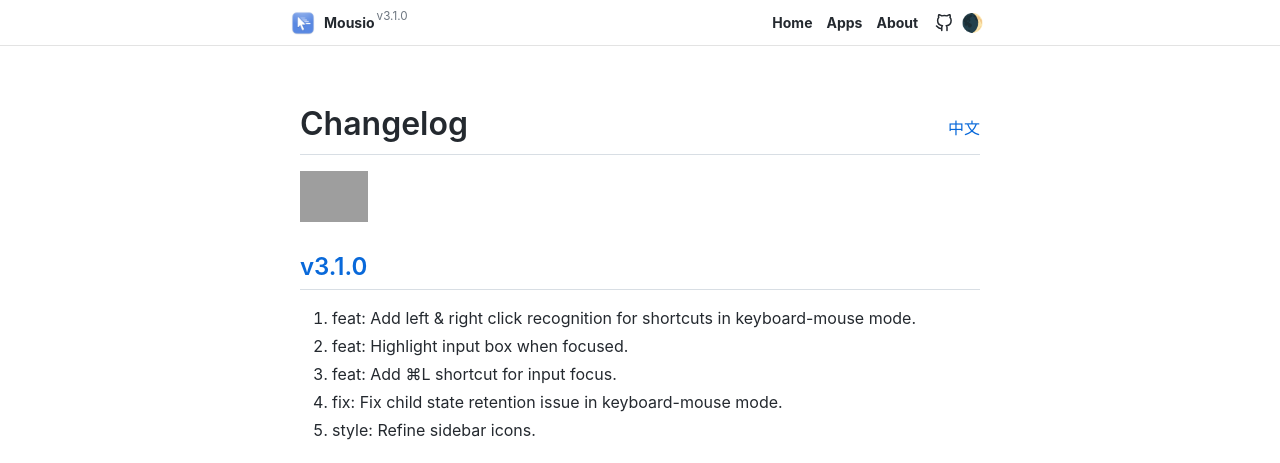
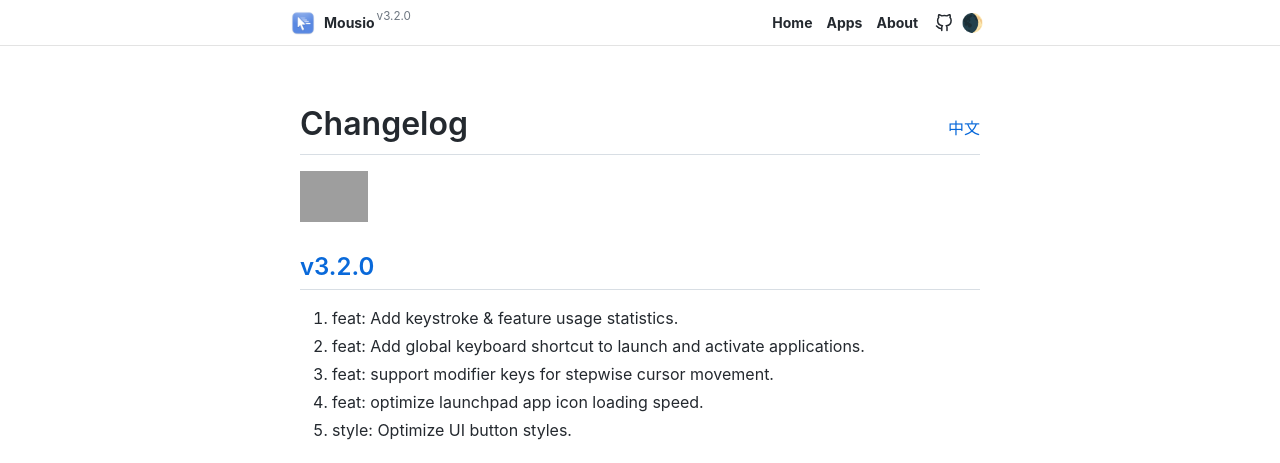
Before and after one commit to jaywcjlove/mousio, a plain HTML site: page CHANGELOG.html in a window 1280 px wide. Shown: the top 463 px of the page. Drawn offline with Linux system fonts and the light colour scheme; grey boxes are pictures that could not be loaded; some icons are missing.

Commit message:
released v3.2.0 1c0cf9d3efdc7fc791fbce16a71820baaf152c7a

```diff
--- a/CHANGELOG.html
+++ b/CHANGELOG.html
@@ -4,21 +4,21 @@
     <meta charset="UTF-8">
     <meta http-equiv="X-UA-Compatible" content="IE=edge">
     <meta name="viewport" content="width=device-width, initial-scale=1.0">
-    <title>Changelog Mousio v3.1.0</title>
+    <title>Changelog Mousio v3.2.0</title>
     <meta name="description" content="无需动鼠标，一切尽在指尖！使用键盘即可快速移动、点击和拖动鼠标光标。提升效率，保持专注。">
     <meta name="keywords" content="keyboard mouse,mouse control,keyboard control,accessibility,no mouse,assistive tools,cursor control">
     <meta name="author" content="Kenny Wong">
-    <meta property="og:site_name" content="Mousio <sup>v3.1.0</sup>">
+    <meta property="og:site_name" content="Mousio <sup>v3.2.0</sup>">
     <meta property="og:url" content="https://wangchujiang.com/mousio/CHANGELOG.html">
     <meta property="og:image" content="https://wangchujiang.com/mousio/assets/mousio-preview.png">
     <meta property="og:type" content="application">
-    <meta property="og:title" content="Mousio <sup>v3.1.0</sup>">
+    <meta property="og:title" content="Mousio <sup>v3.2.0</sup>">
     <meta property="og:description" content="无需动鼠标，一切尽在指尖！使用键盘即可快速移动、点击和拖动鼠标光标。提升效率，保持专注。">
     <meta property="twitter:image:src" content="https://wangchujiang.com/mousio/assets/mousio-preview.png">
     <meta property="twitter:site" content="@jaywcjlove">
     <meta property="twitter:creator" content="jaywcjlove">
     <meta property="twitter:card" content="summary_large_image">
-    <meta property="twitter:title" content="Mousio <sup>v3.1.0</sup> - 无需动鼠标，一切尽在指尖！使用键盘即可快速移动、点击和拖动鼠标光标。提升效率，保持专注。">
+    <meta property="twitter:title" content="Mousio <sup>v3.2.0</sup> - 无需动鼠标，一切尽在指尖！使用键盘即可快速移动、点击和拖动鼠标光标。提升效率，保持专注。">
     <meta property="twitter:description" content="无需动鼠标，一切尽在指尖！使用键盘即可快速移动、点击和拖动鼠标光标。提升效率，保持专注。">
     <meta name="apple-itunes-app" content="app-id=6746747327">
     <link rel="stylesheet" type="text/css" href="css/main.css?v=1.34.4">
@@ -34,8 +34,8 @@
   </head>
   <body id="idoctotop"><a href="#idoctotop" class="gototop">top</a>
     <header class="header">
-      <article class="inner warpper" style="max-width:720px;"><a class="logo" href="index.html"><img alt="Mousio <sup>v3.1.0</sup> logo" src="assets/logo.png">
-<span class="title">Mousio <sup>v3.1.0</sup></span></a>
+      <article class="inner warpper" style="max-width:720px;"><a class="logo" href="index.html"><img alt="Mousio <sup>v3.2.0</sup> logo" src="assets/logo.png">
+<span class="title">Mousio <sup>v3.2.0</sup></span></a>
         <div class="content">
           <ul class="menu">
             <li><a href="index.html" target="" class="">Home</a></li>
@@ -52,6 +52,14 @@
       <markdown-style theme-auto-switch-disabled="">
         <p align="right" style="float: right; bottom: -36px; position: relative;"><a href="./CHANGELOG.zh.html">中文</a></p><!--rehype:style=float: right; bottom: -36px; position: relative;-->
         <h1 id="changelog"><a aria-hidden="true" tabindex="-1" href="#changelog" class="anchor"><span class="icon icon-link"></span></a>Changelog</h1><a target="_blank" href="https://jaywcjlove.github.io/maslink/?id=6746747327" title="Mousio for macOS"><img alt="Mousio AppStore" src="https://jaywcjlove.github.io/sb/download/macos.svg" height="51"></a>
+        <h2 id="v320"><a aria-hidden="true" tabindex="-1" href="#v320" class="anchor"><span class="icon icon-link"></span></a><a href="https://github.com/jaywcjlove/mousio/releases/tag/v3.2.0">v3.2.0</a></h2>
+        <ol>
+          <li>feat: Add keystroke &#x26; feature usage statistics.</li>
+          <li>feat: Add global keyboard shortcut to launch and activate applications.</li>
+          <li>feat: support modifier keys for stepwise cursor movement.</li>
+          <li>feat: optimize launchpad app icon loading speed.</li>
+          <li>style: Optimize UI button styles.</li>
+        </ol>
         <h2 id="v310"><a aria-hidden="true" tabindex="-1" href="#v310" class="anchor"><span class="icon icon-link"></span></a><a href="https://github.com/jaywcjlove/mousio/releases/tag/v3.1.0">v3.1.0</a></h2>
         <ol>
           <li>feat: Add left &#x26; right click recognition for shortcuts in keyboard-mouse mode.</li>
```
Also changed, not shown: CHANGELOG.zh.html (+14 -6 lines), feedback.html (+6 -6 lines), feedback.zh.html (+6 -6 lines), index.html (+6 -6 lines), index.zh.html (+6 -6 lines), privacy-policy.html (+6 -6 lines), privacy-policy.zh.html (+6 -6 lines), terms-of-service.html (+6 -6 lines), terms-of-service.zh.html (+6 -6 lines), sitemap.txt.
